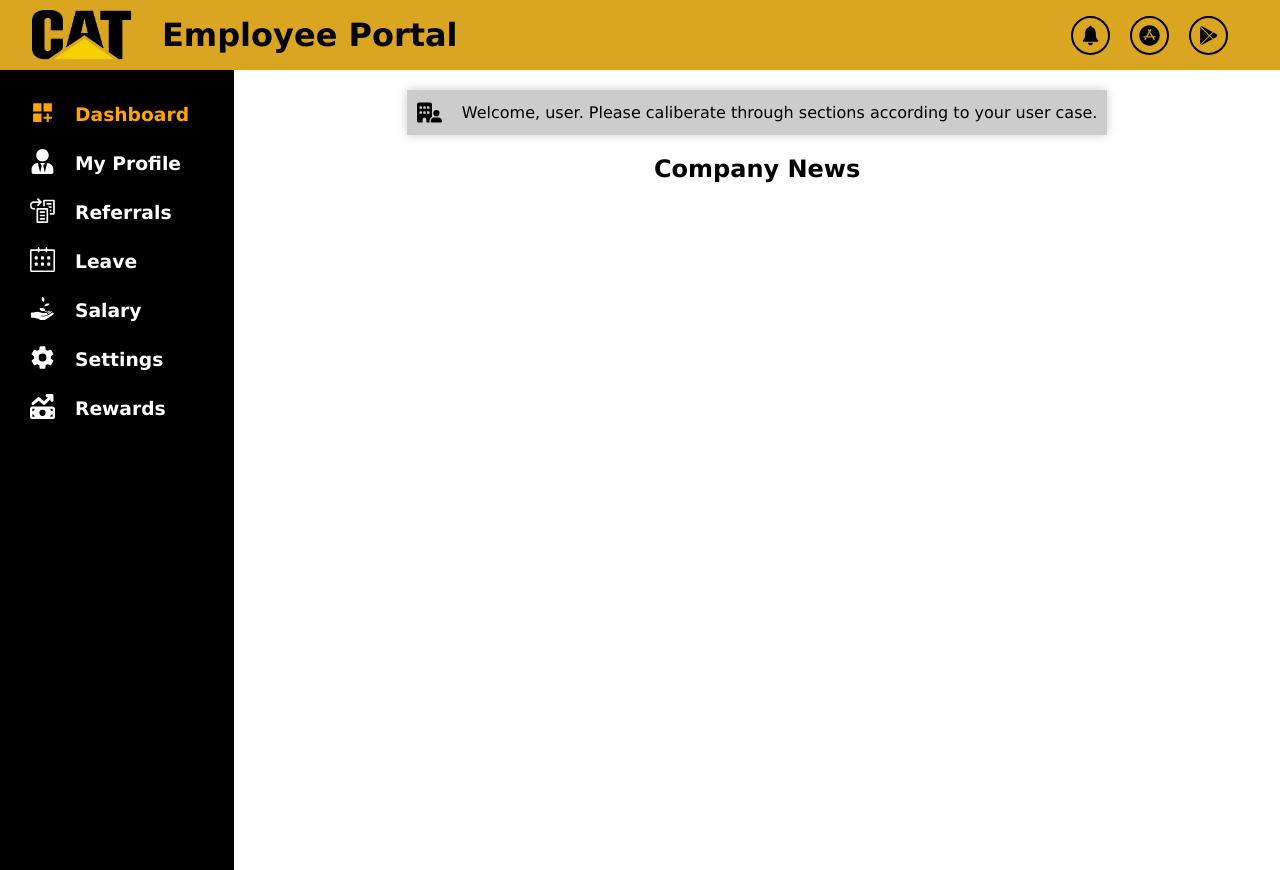
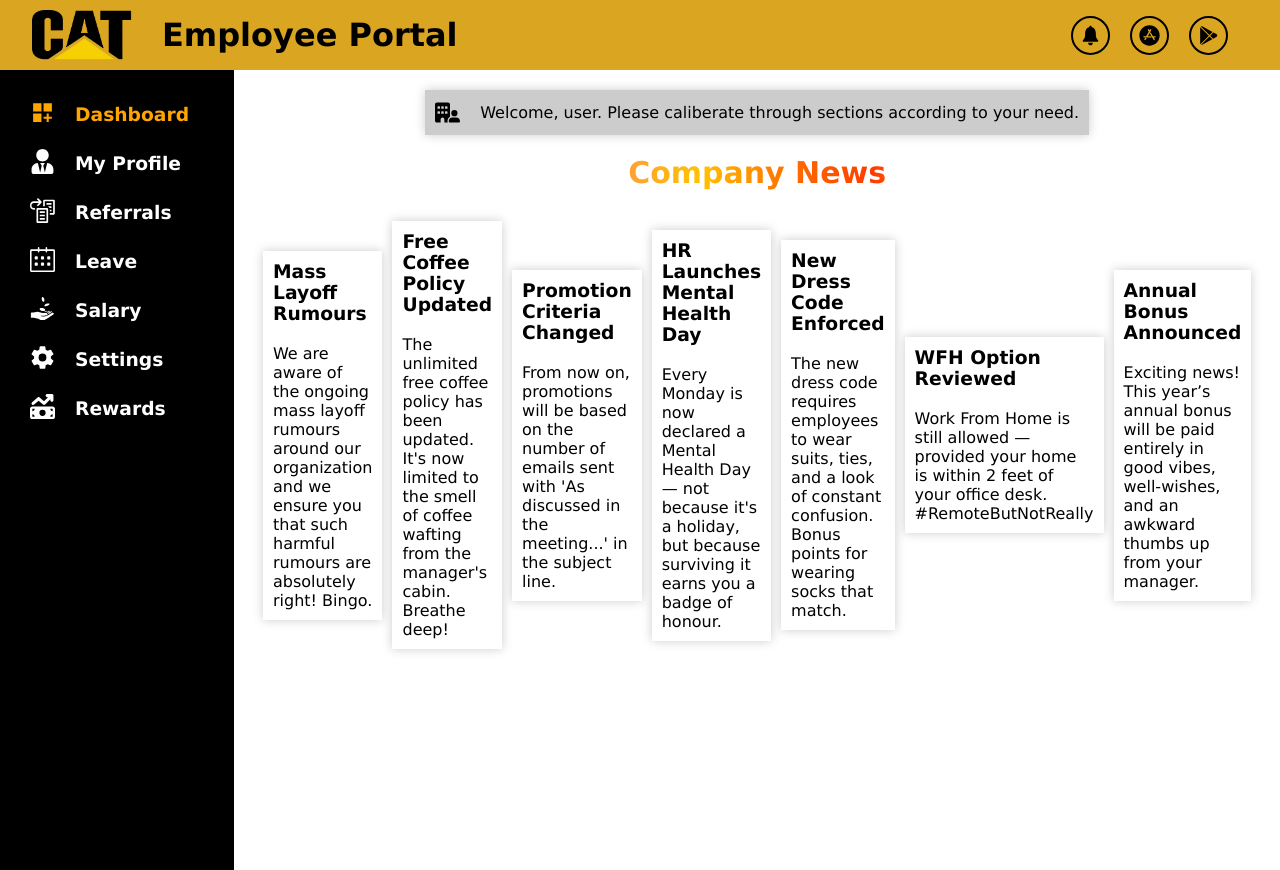
Before and after one commit to RocketMan05-2002/ems, a React (Create React App) app: page / in a window 1280 px wide. Built offline with nearby package versions, Linux system fonts and the light colour scheme.

Commit message:
create profile of employee

```diff
--- a/src/App.js
+++ b/src/App.js
@@ -23,6 +23,17 @@ const SIDEBAR_ITEMS = {
   REWARDS: 7,
 };
 
+const employee = {
+  image: "https://media.licdn.com/dms/image/v2/D4D03AQGV2UJ7cB8ndg/profile-displayphoto-shrink_200_200/profile-displayphoto-shrink_200_200/0/1700764478678?e=2147483647&v=beta&t=S516um56Gf2EhkcqOMoNoJ68_WJW_RHKO89dk-dT5-Q",
+  firstName: "Abhinay",
+  lastName: "Shambharkar",
+  age: 23,
+  address: "manish nagpur, 440037",
+  email: "abhinayshambharkar1@gmail.com",
+  contactNumber:"9999988888",
+  dob:"24/05/2002"
+};
+
 const App = () => {
   const [selectedSidebarIcon, setSelectedSidebarIcon] = useState(1);
 
@@ -31,7 +42,7 @@ const App = () => {
       case SIDEBAR_ITEMS.DASHBOARD:
         return <Dashboard />;
       case SIDEBAR_ITEMS.PROFILE:
-        return <Profile />;
+        return <Profile employee={employee} />;
       case SIDEBAR_ITEMS.REFER:
         return <Refer />;
       case SIDEBAR_ITEMS.LEAVE:
--- a/src/components/card/Card.jsx
+++ b/src/components/card/Card.jsx
@@ -0,0 +1,13 @@
+import React from 'react'
+import "./card.css"
+
+const Card = ({heading,content}) => {
+  return (
+    <div className='card'>
+        <h3>{heading}</h3>
+        <p>{content}</p>
+    </div>
+  )
+}
+
+export default Card
--- a/src/components/card/card.css
+++ b/src/components/card/card.css
@@ -0,0 +1,13 @@
+.card{
+    box-shadow: 0 0 10px #ccc;
+    display: flex;
+    flex-direction: column;
+    justify-content: center;
+    align-items: center;
+    gap: 20px;
+    padding: 10px;
+}
+.card:hover{
+    background-color: #ccc;
+    box-shadow: 0 0 20px black;
+}
--- a/src/containers/dashboard/Dashboard.jsx
+++ b/src/containers/dashboard/Dashboard.jsx
@@ -1,20 +1,50 @@
-import React from "react";
+import React, { useState } from "react";
 import "./dashboard.css";
 import { FaBuildingUser } from "react-icons/fa6";
-import companyNews from "../../utils/companyNews"
+import companyNews from "../../utils/companyNews";
+import Card from "../../components/card/Card"
+import { BsArrowLeftCircleFill, BsArrowRightCircleFill } from "react-icons/bs";
 
 const Dashboard = () => {
+
+  const [ currentNews, setCurrentNews] = useState(0);
+
   return (
     <div className="dashboard">
       <div className="dashboard__container">
         <div className="dashboard__top">
           <FaBuildingUser size={25} />
-          <p>Welcome, user. Please caliberate through sections according to your user case.</p>
+          <p>Welcome, user. Please caliberate through sections according to your need.</p>
         </div>
         <div className="dashboard__bottom">
-          <h2>Company News</h2>
+          <h1 className="gradient">Company News</h1>
           {/* floating news cards */}
-
+          <div className="dashboard__bottom--cards">
+            {/* <BsArrowLeftCircleFill className="arrow arrow-left"/> */}
+            {
+              companyNews && companyNews.length ?
+              companyNews.map((item)=>{
+                return <Card
+                heading={item.heading}
+                content={item.content}
+                className={currentNews===item.id?"current-slide":"current-slide inactive-slide"}
+                />
+              })
+              :null
+            }
+            {/* <BsArrowRightCircleFill className="arrow arrow-right" /> */}
+            {/* <div className="circle-indicators">
+              {
+                companyNews && companyNews.length ?
+                companyNews.map((_,i)=>(
+                  <button
+                  className={currentNews===i?"current-indicator":"current-indicator inactive-indicator"}
+                  ></button>
+                ))
+                :null
+              }
+            </div> */}
+          </div>
         </div>
       </div>
     </div>
--- a/src/containers/dashboard/dashboard.css
+++ b/src/containers/dashboard/dashboard.css
@@ -21,3 +21,85 @@
     box-shadow: 0 0 10px #ccc;
     margin-bottom: 20px;
 }
+.dashboard__bottom{
+    display: flex;
+    flex-direction: column;
+    justify-content: center;
+    align-items: center;
+    h1{
+        font-size: 30px;
+    }
+}
+.dashboard__bottom--cards{
+    margin-top: 20px;
+    position: relative;
+    display: flex;
+    justify-content: center;
+    align-items: center;
+    width: 600px;
+    height: 450px;
+    gap: 10px;
+}
+.current-slide{
+    border-radius: 0.5rem;
+    box-shadow: 0 0 7px #667;
+    width: 100%;
+    height: 100%;
+}
+.inactive-slide{
+    display: none;
+}
+.arrow{
+    position: absolute;
+    height: 2rem;
+    width: 2rem;
+    color: #fff;
+    filter: drop-shadow(0 0 5px #555);
+}
+.arrow-left{
+    left: 1rem;
+}
+.arrow-right{
+    right: 1rem;
+}
+.circle-indicators{
+    display: flex;
+    position: absolute;
+    bottom: 1rem;
+}
+.current-indicator{
+    background-color: #fff;
+    height: 15px;
+    width: 15px;
+    border-radius: 50%;
+    border: none;
+    outline: none;
+    margin: 0 0.2rem;
+    cursor: pointer;
+}
+.inactive-indicator{
+    background-color: gray;
+}
+.gradient {
+  background: linear-gradient(
+    to right,
+    #ff5e5e,
+    #ff9a3c,
+    #ffc300,
+    #ff6f00,
+    #ff3c00,
+    #ffa500,
+    #ff6347
+  );
+  background-size: 200%;
+  background-clip: text;
+  -webkit-background-clip: text;
+  -webkit-text-fill-color: transparent;
+  animation: animate-gradient 2.5s linear infinite;
+}
+
+@keyframes animate-gradient {
+  to {
+    background-position: 200%;
+  }
+}
--- a/src/containers/profile/Profile.jsx
+++ b/src/containers/profile/Profile.jsx
@@ -1,10 +1,26 @@
 import React from 'react'
 import "./profile.css"
 
-const Profile = () => {
+const Profile = ({employee}) => {
+  console.log(employee);
   return (
-    <div>
-      <h1>Profile</h1>
+    <div className='profile'>
+      <h1>Employee Details</h1>
+      <div className='profile__details'>
+        <div className='profile__left'>
+        <img src={employee.image} alt='hero' />
+      </div>
+      <div className='profile__right'>
+              <div className="heading">
+                {employee.firstName} {employee.lastName} (
+                {employee.age})
+              </div>
+              <span>{employee.address}</span>
+              <span>{employee.email}</span>
+              <span>Contact - {employee.contactNumber}</span>
+              <span>Dob - {employee.dob}</span>
+      </div>
+      </div>
     </div>
   )
 }
--- a/src/containers/profile/profile.css
+++ b/src/containers/profile/profile.css
@@ -0,0 +1,40 @@
+.profile{
+    margin: 20px;
+    display: flex;
+    flex-direction: column;
+    justify-content: center;
+    align-items: center;
+    gap: 20px;
+}
+.profile__details{
+    width: 80%;
+    background-color: #ccc;
+    padding: 20px;
+    border-radius: 10px;
+    box-shadow: 0 0 10px #ccc;
+    display: flex;
+    align-items: center;
+    justify-content: space-around;
+    div{
+        flex: 1;
+    }
+}
+.profile__left{
+    display: flex;
+    justify-content: center;
+    align-items: center;
+    img{
+        border-radius: 10px;
+        box-shadow: 0 0 10px black;
+    }
+}
+.profile__right{
+    display: flex;
+    flex-direction: column;
+    gap: 20px;
+    justify-content: flex-start;
+    align-items: flex-start;
+}
+.heading{
+    font-size: 30px;
+}
```
